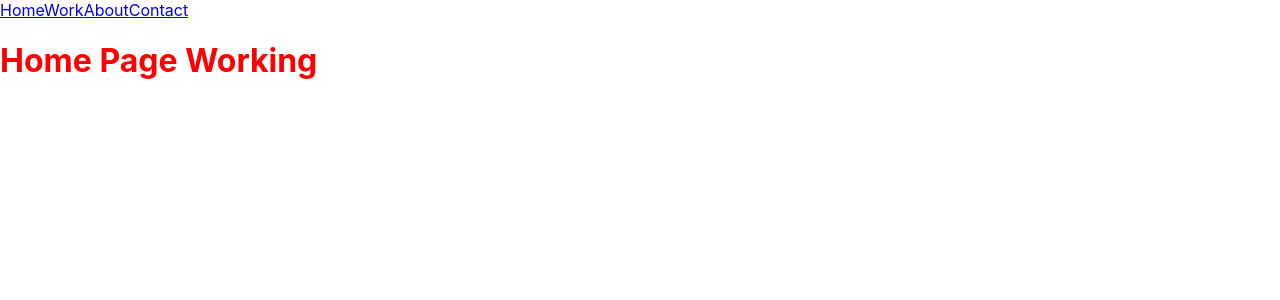
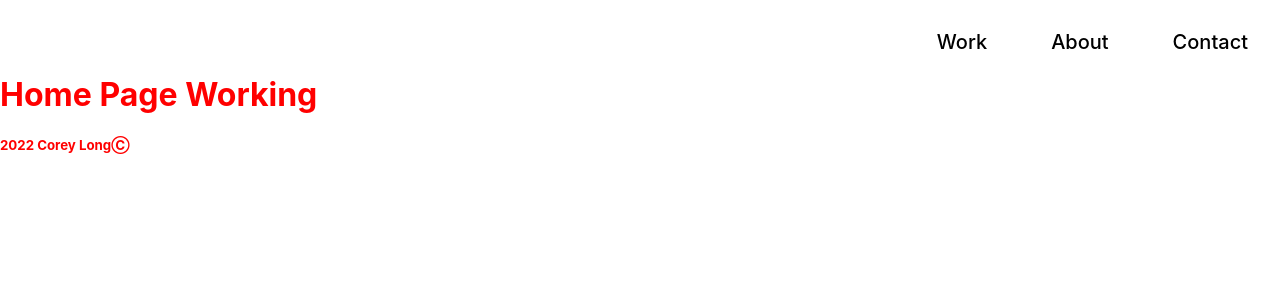
Before and after one commit to CoreyLongDev/website, a React (Create React App) app: page / in a window 1280 px wide. Shown: the top 300 px of the page. Built offline with nearby package versions, Linux system fonts and the light colour scheme.

Commit message:
navbar work for styling. footer init. file struturing and addition

```diff
--- a/src/App.js
+++ b/src/App.js
@@ -1,12 +1,13 @@
 import React from 'react';
 import './App.css';
-import HeaderNavi from './Components/HeaderNavi';
 import { BrowserRouter as Router, Routes, Route } from 'react-router-dom';
+import HeaderNavi from './Components/HeaderNavi/HeaderNavi';
 import Home from './Pages/Home';
 import Work from './Pages/Work';
 import About from './Pages/About';
 import Contact from './Pages/Contact'
 import NotFoundPage from './Pages/NotFoundPage';
+import Footer from './Components/Footer/Footer';
 
 function App() {
   return (
@@ -21,6 +22,7 @@ function App() {
           <Route path='*' element={<NotFoundPage />} />
         </Routes>
     </Router>
+    <Footer />
     </>
   );
 }
--- /dev/null
+++ b/src/Components/Footer/Footer.js
@@ -0,0 +1,12 @@
+import React from "react";
+
+
+const Footer = () => {
+    return(
+    <>
+        <h5>2022 Corey LongⒸ</h5>
+    </>
+    )
+}
+
+export default Footer
--- /dev/null
+++ b/src/Components/HeaderNavi/HeaderNavi.css
@@ -0,0 +1,15 @@
+.navigation {
+    text-align: right !important;
+    box-shadow: none;
+    padding-top: 30px;
+}
+a{
+    color: black !important;
+    font-weight: 500;
+    font-size: 20px;
+    text-decoration: none;
+    margin: 2rem;
+    }
+a:hover {
+    color: #FF5DB2 !important;
+}
--- a/src/Components/HeaderNavi.js
+++ b/src/Components/HeaderNavi/HeaderNavi.js
@@ -1,12 +1,12 @@
 import React from "react";
 import { Nav, Navbar, Container } from "react-bootstrap";
+import './HeaderNavi.css'
 
 const HeaderNavi = () => {
     return(
     <>
         <Navbar>
-            <Container>
-                <Nav.Link href="./">Home</Nav.Link>
+            <Container className="navigation">
                 <Nav.Link href="./Work">Work</Nav.Link>
                 <Nav.Link href="./About">About</Nav.Link>
                 <Nav.Link href="./Contact">Contact</Nav.Link>
--- a/src/Pages/NotFoundPage.js
+++ b/src/Pages/NotFoundPage.js
@@ -4,7 +4,7 @@ import '../App.css'
 
 const NotFoundPage = () => {
     return(
-        <img id="theDoor" src={LockedDoor} alt="closed and locked door" />
+        <img id="theDoor" src={LockedDoor} alt="closed and locked door detailing that this page does not exist" />
     )
 }
 
```
Also changed, not shown: src/App.css (line endings or trailing spaces), src/Components/Footer/Footer.css (added).
